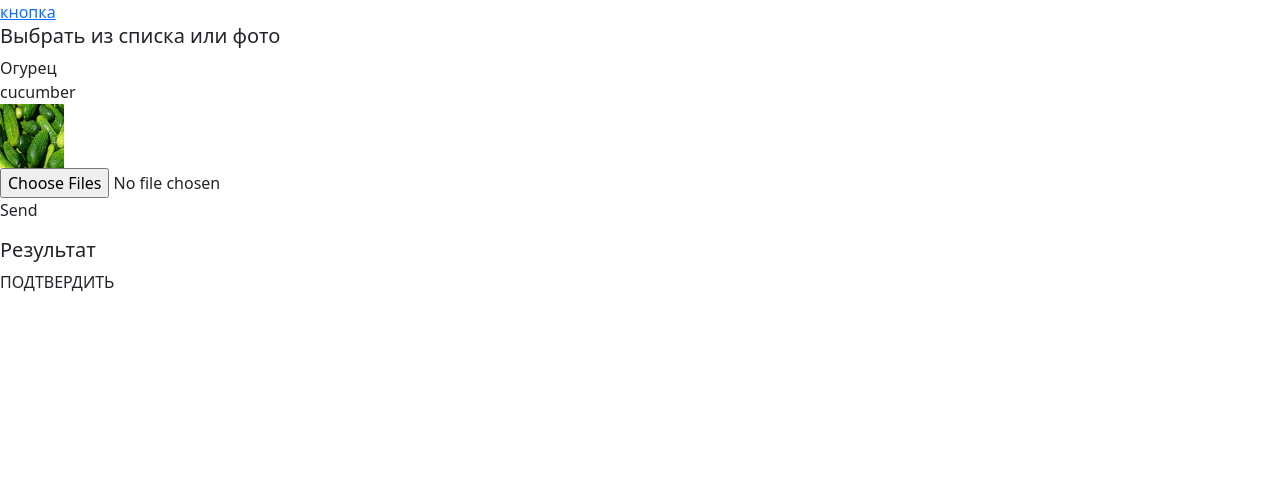
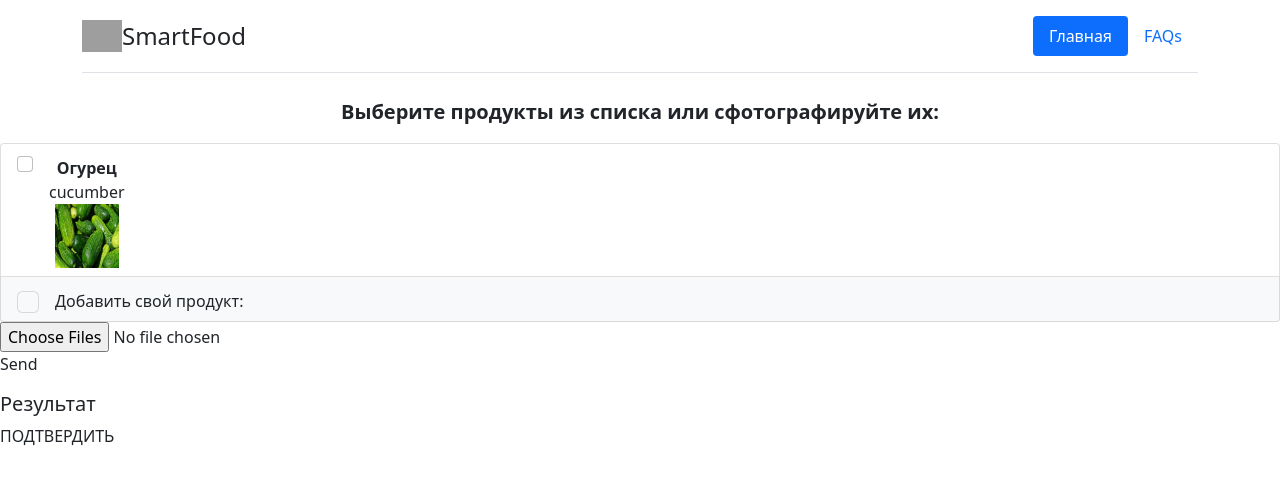
Before and after one commit to Mikrikle/smartfood, a Django app: page /smartfood/ in a window 1280 px wide. Shown: the top 485 px of the page. Run offline with Django 3.2, Linux system fonts and the light colour scheme; data comes from the database, SQL or seed files in the repository; some libraries are stand-ins or nearby versions; grey boxes are pictures that could not be loaded.

Commit message:
added list

```diff
--- a/siteapp/templates/index.html
+++ b/siteapp/templates/index.html
@@ -125,14 +125,45 @@
 
 <body>
 
-    <a href="{% url 'info' %}">кнопка</a>
+    <svg xmlns="http://www.w3.org/2000/svg" style="display: none;">
+      <symbol id="list-check" viewBox="0 0 16 16">
+        <path fill-rule="evenodd" d="M5 11.5a.5.5 0 0 1 .5-.5h9a.5.5 0 0 1 0 1h-9a.5.5 0 0 1-.5-.5zm0-4a.5.5 0 0 1 .5-.5h9a.5.5 0 0 1 0 1h-9a.5.5 0 0 1-.5-.5zm0-4a.5.5 0 0 1 .5-.5h9a.5.5 0 0 1 0 1h-9a.5.5 0 0 1-.5-.5zM3.854 2.146a.5.5 0 0 1 0 .708l-1.5 1.5a.5.5 0 0 1-.708 0l-.5-.5a.5.5 0 1 1 .708-.708L2 3.293l1.146-1.147a.5.5 0 0 1 .708 0zm0 4a.5.5 0 0 1 0 .708l-1.5 1.5a.5.5 0 0 1-.708 0l-.5-.5a.5.5 0 1 1 .708-.708L2 7.293l1.146-1.147a.5.5 0 0 1 .708 0zm0 4a.5.5 0 0 1 0 .708l-1.5 1.5a.5.5 0 0 1-.708 0l-.5-.5a.5.5 0 0 1 .708-.708l.146.147 1.146-1.147a.5.5 0 0 1 .708 0z"/>
+      </symbol>
+    </svg>
 
-    <h5>Выбрать из списка или фото</h5>
+    <div class="container">
+    <header class="d-flex flex-wrap justify-content-center py-3 mb-4 border-bottom">
+      <a href="{% url 'index' %}" class="d-flex align-items-center mb-3 mb-md-0 me-md-auto text-dark text-decoration-none">
+        <img src="{% static 'images/logo.jpg' %}" width="40" height="32"/>
+        <span class="fs-4">SmartFood</span>
+      </a>
+
+      <ul class="nav nav-pills">
+        <li class="nav-item"><a href="{% url 'index' %}" class="nav-link active" aria-current="page">Главная</a></li>
+        <li class="nav-item"><a href="{% url 'faq' %}" class="nav-link">FAQs</a></li>
+      </ul>
+    </header>
+  </div>
+
+    <p class="fs-5 fw-bolder text-center">Выберите продукты из списка или сфотографируйте их:</p>
     {% for item in foodlist %}
-    <div class="fooditem" onClick = >
-        <div class="fooditem_name">{{ item.name }}</div>
-        <div class="fooditem_model_name">{{ item.visionname }}</div>
-        <img src="{{item.img.url}}" alt={item.name}} width="64" height="64"></a>
+    <div class="fooditem text-center" onClick = >
+        <div class="list-group">
+          <label class="list-group-item d-flex gap-3">
+            <input class="form-check-input flex-shrink-0" type="checkbox" value="">
+            <span class="pt-1 form-checked-content">
+                <strong><div class="fooditem_name">{{ item.name }}</div></strong>
+                <div class="fooditem_model_name">{{ item.visionname }}</div>
+                <img src="{{item.img.url}}" alt={{item.name}} width="64" height="64"></a>
+            </span>
+          </label>
+          <label class="list-group-item d-flex gap-3 bg-light">
+            <input class="form-check-input form-check-input-placeholder bg-light flex-shrink-0" disabled type="checkbox" value="" style="font-size: 1.375em;">
+            <span class="pt-1 form-checked-content">
+              <span contenteditable="true" class="w-100">Добавить свой продукт:</span>
+            </span>
+          </label>
+        </div>
     </div>
     {% endfor %}
 
```
